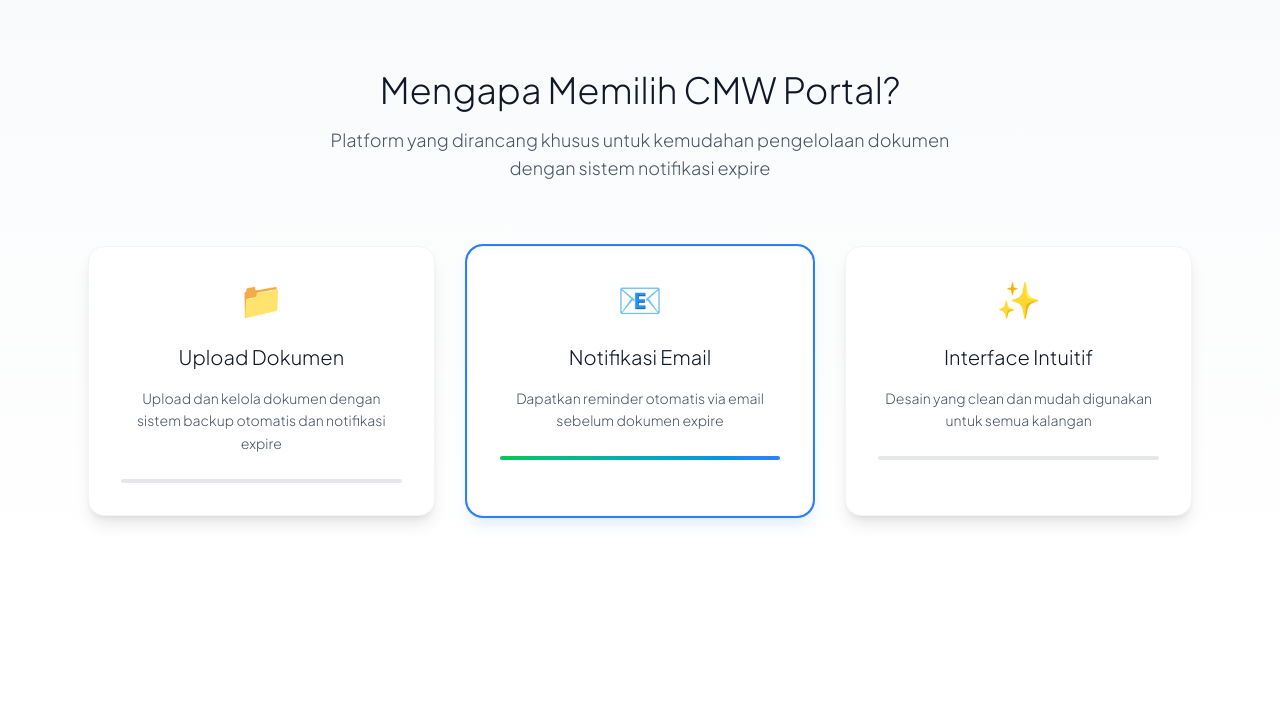
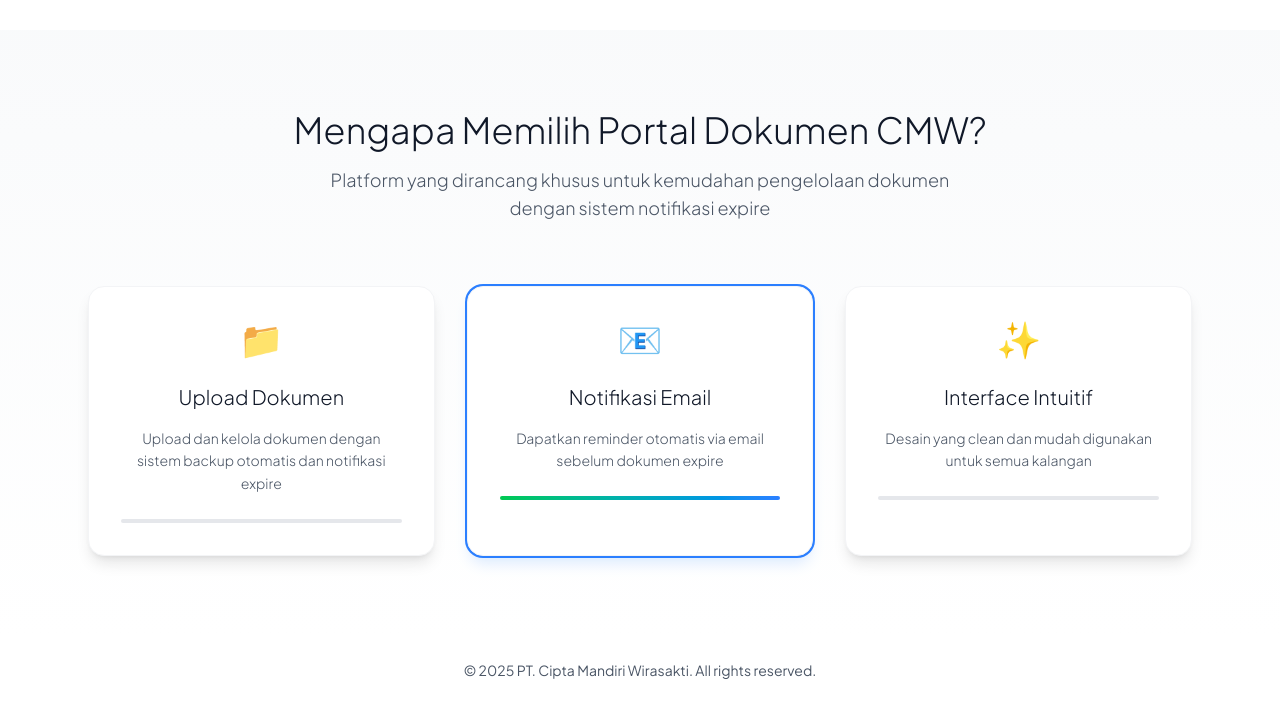
Before and after one commit to wildanrizkii/supplier-document-portal, a Next.js app: page / in a window 1280 px wide. Shown: the part 1504-2205 px from the top of the page. Before the commit the page ends 2100 px from the top, so only its background shows below. Built offline with nearby package versions, Linux system fonts and the light colour scheme.

Commit message:
Enhance landing page

```diff
--- /dev/null
+++ b/src/components/UI/LandingPage/Footer/index.jsx
@@ -0,0 +1,17 @@
+"use client";
+import React from "react";
+
+const Footer = () => {
+  return (
+    <footer className="w-full text-gray-600 text-sm">
+      <div className="max-w-7xl mx-auto px-4 py-6 flex flex-col sm:flex-row items-center justify-center">
+        <p className="text-center sm:text-left">
+          &copy; {new Date().getFullYear()} PT. Cipta Mandiri Wirasakti. All
+          rights reserved.
+        </p>
+      </div>
+    </footer>
+  );
+};
+
+export default Footer;
--- a/src/components/UI/LandingPage/index.jsx
+++ b/src/components/UI/LandingPage/index.jsx
@@ -4,6 +4,7 @@
 import React, { useState, useEffect } from "react";
 import LandingPageHeader from "./Header";
 import { VscLinkExternal } from "react-icons/vsc";
+import Footer from "./Footer";
 
 const LandingPage = () => {
   const [activeFeature, setActiveFeature] = useState(0);
@@ -170,7 +171,7 @@
 
               {/* Enhanced CTA Buttons */}
               <div className="flex flex-col sm:flex-row gap-3 sm:gap-4 justify-center items-center px-4">
-                <button className="w-full sm:w-auto group px-6 sm:px-8 py-3 sm:py-4 bg-gradient-to-r from-gray-900 to-gray-700 hover:from-blue-600 hover:to-purple-600 text-white font-light rounded-full transition-all duration-500 transform hover:scale-105 hover:shadow-2xl hover:shadow-blue-500/25 active:scale-95">
+                <button className="w-full sm:w-auto group px-6 sm:px-8 py-3 sm:py-4 bg-gradient-to-r from-gray-900 to-gray-700 hover:from-blue-600 hover:to-purple-600 text-white font-light rounded-full transition-all duration-500 transform hover:scale-105 hover:shadow-2xl hover:shadow-blue-500/25 active:scale-95 cursor-pointer">
                   <span className="flex items-center justify-center">
                     <svg
                       className="w-6 h-6 mr-2 transition-transform duration-300"
@@ -189,7 +190,7 @@
                   </span>
                 </button>
 
-                <button className="w-full sm:w-auto group px-6 sm:px-8 py-3 sm:py-4 bg-white/70 backdrop-blur-sm border border-gray-200 text-gray-700 font-light rounded-full hover:bg-white hover:shadow-xl hover:border-gray-200 transition-all duration-300 transform hover:scale-105 active:scale-95">
+                <button className="w-full sm:w-auto group px-6 sm:px-8 py-3 sm:py-4 bg-white/70 backdrop-blur-sm border border-gray-200 text-gray-700 font-light rounded-full hover:bg-white hover:shadow-xl hover:border-gray-200 transition-all duration-300 transform hover:scale-105 active:scale-95 cursor-pointer">
                   <span className="flex items-center justify-center">
                     <svg
                       className="w-6 h-6 mr-2"
@@ -212,7 +213,7 @@
 
             {/* Cleaner Hero Image */}
             <div
-              className={`relative group transition-all duration-1000 delay-300 ${
+              className={`relative pt-10 group transition-all duration-1000 delay-300 ${
                 isVisible
                   ? "opacity-100 translate-y-0"
                   : "opacity-0 translate-y-10"
@@ -269,8 +270,8 @@
       <section className="py-20 bg-gradient-to-b from-gray-50 to-white relative overflow-hidden">
         <div className="max-w-6xl mx-auto px-6 relative z-10">
           <div className="text-center mb-16">
-            <h3 className="text-3xl md:text-4xl font-light text-gray-900 mb-4 hover:text-blue-600 transition-colors duration-300 cursor-default">
-              Mengapa Memilih CMW Portal?
+            <h3 className="text-3xl md:text-4xl font-light text-gray-900 mb-4 duration-300 cursor-default">
+              Mengapa Memilih Portal Dokumen CMW?
             </h3>
             <p className="text-lg font-light text-gray-600 max-w-2xl mx-auto hover:text-gray-800 transition-colors duration-300 cursor-default">
               Platform yang dirancang khusus untuk kemudahan pengelolaan dokumen
@@ -314,6 +315,8 @@
           </div>
         </div>
       </section>
+
+      <Footer />
     </div>
   );
 };
```
